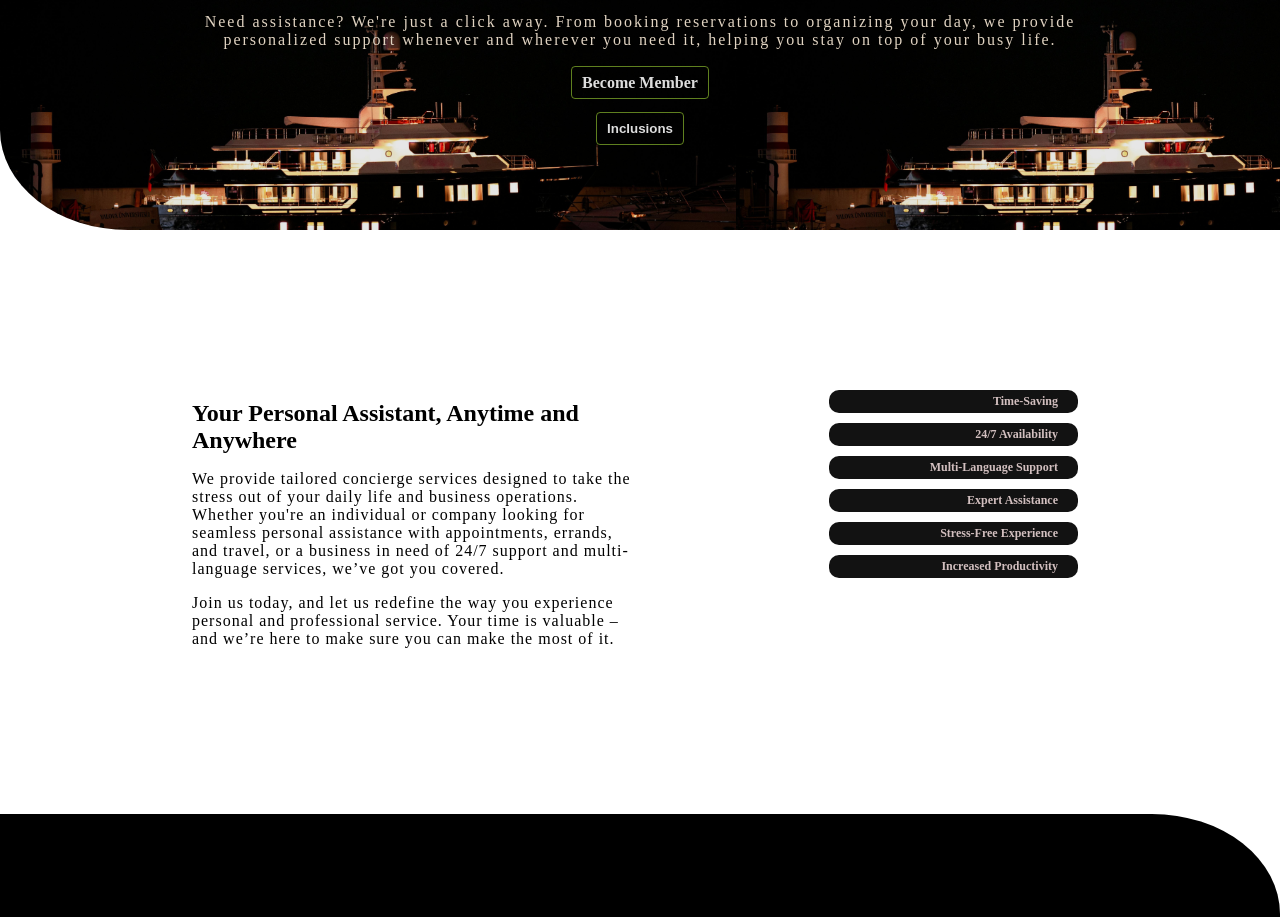
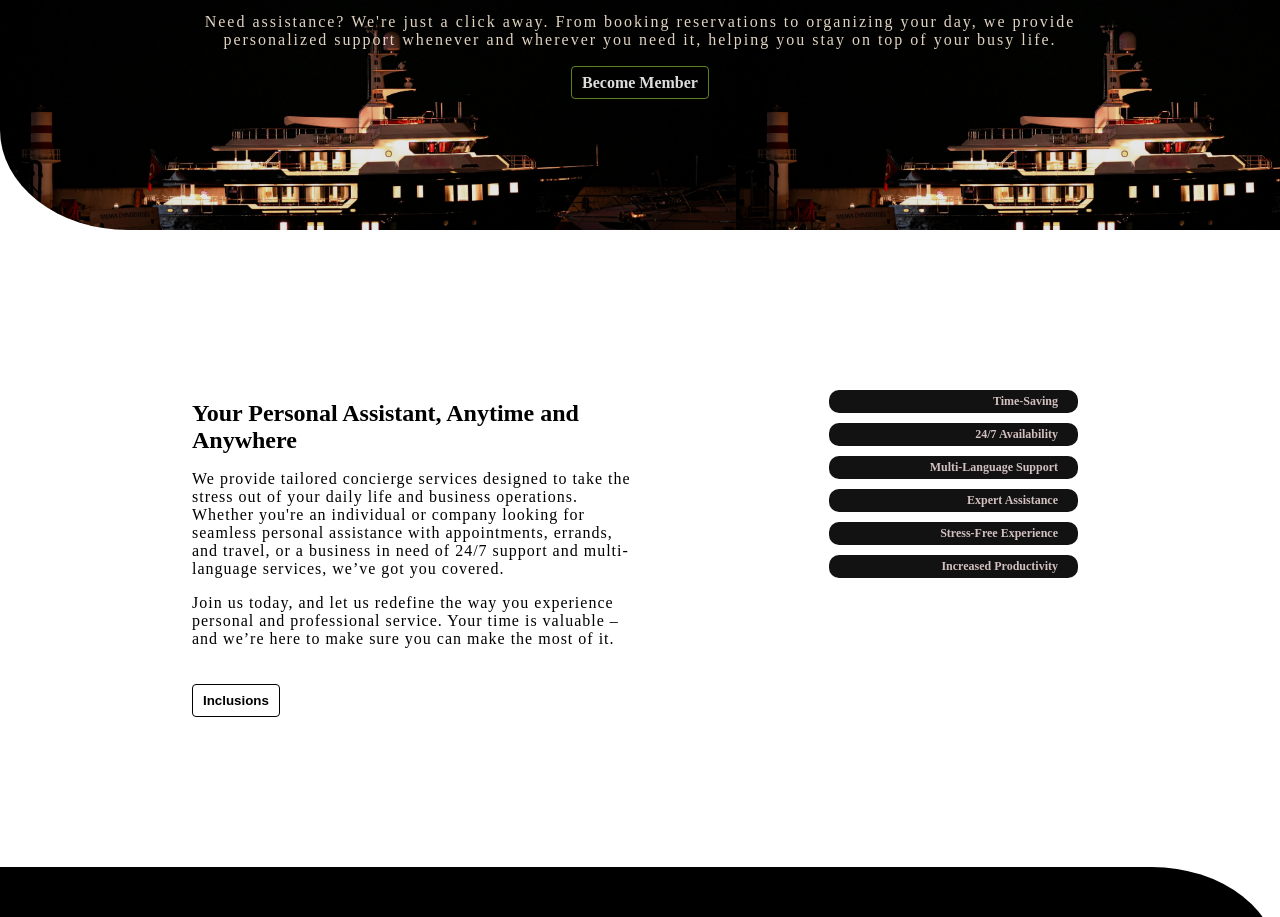
Before and after one commit to Hawinf/myweb, a website: page conciergepage.html in a window 1280 px wide. Shown: the part 270-1187 px from the top of the page. Drawn offline with Linux system fonts and the light colour scheme.

Commit message:
fixing button

```diff
--- a/conciergepage.css
+++ b/conciergepage.css
@@ -218,6 +218,18 @@ body {
     text-decoration: none;
     border: 1px solid  rgba(153, 205, 50, 0.696);
 }
+.easy-button1 {
+    margin-top: 20px;
+    padding: 8px 10px;
+    background-color: transparent;
+    border-radius: 4px;
+    border-color: black;
+    color: black;
+    cursor: pointer;
+    font-weight: 700;
+    text-decoration: none;
+    border: 1px solid  black;
+}
 .container-member {
     background-color:  rgba(116, 104, 104, 0.116);
     margin: 170px 20px;
--- a/conciergepage.html
+++ b/conciergepage.html
@@ -22,7 +22,6 @@
                 <h2>Free Up Your Time, <span>Let Us Handle the Rest</span></h2>
                 <p>Need assistance? We're just a click away. From booking reservations to organizing your day, we provide personalized support whenever and wherever you need it, helping you stay on top of your busy life.</p>
                 <a href="https://wa.me/971506841998">Become Member</a> <br>
-                <button onclick="downloadPDF()" class="easy-button">Inclusions</button>
             </div>
         </div>
 
@@ -31,6 +30,7 @@
                 <h2>Your Personal Assistant, Anytime and Anywhere</h2>
                 <p>We provide tailored concierge services designed to take the stress out of your daily life and business operations. Whether you're an individual or company looking for seamless personal assistance with appointments, errands, and travel, or a business in need of 24/7 support and multi-language services, we’ve got you covered.</p>
                 <p>Join us today, and let us redefine the way you experience personal and professional service. Your time is valuable – and we’re here to make sure you can make the most of it.</p>
+                <button onclick="downloadPDF()" class="easy-button1">Inclusions</button>
             </div>
             <div class="about-benefit">
                 <div class="box-benefit">
```
